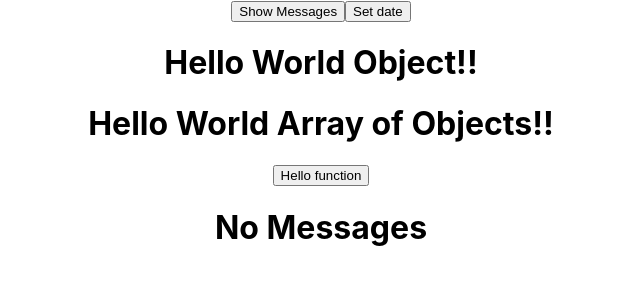
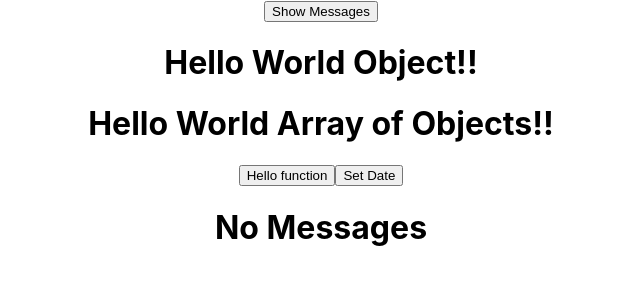
Before and after one commit to nsagias/react-class-and-function, a React (Create React App) app in the folder hybrid-app/: page / in a window 1280 px wide. Shown: the top 300 px of the page, without its empty margins (319-959 px from the left). Built offline with nearby package versions, Linux system fonts and the light colour scheme.

Commit message:
create moment oobject to pass props

```diff
--- a/hybrid-app/src/App.jsx
+++ b/hybrid-app/src/App.jsx
@@ -22,14 +22,12 @@ class App extends React.Component {
     console.log("Handle-Show-Message:",this.state)
   }
 
-
-
-  handleSetDate = () => {
-    const monthNow = moment().format('MMMM');
-    const yearNow  = moment().format('YYYY');
-    const monthAndYearNow = moment().format('YYYYMM');
-    const startOfMonth = moment(monthAndYearNow).startOf('month').format('YYYYMMDD');
-    const endOfMonth = moment(monthAndYearNow).endOf('month').format('YYYYMMDD');
+  handleSetDate = (event, startOfMonth, endOfMonth) => {
+    // const monthNow = moment().format('MMMM');
+    // const yearNow  = moment().format('YYYY');
+    // const monthAndYearNow = moment().format('YYYYMM');
+    // const startOfMonth = moment(monthAndYearNow).startOf('month').format('YYYYMMDD');
+    // const endOfMonth = moment(monthAndYearNow).endOf('month').format('YYYYMMDD');
     this.setState(() => ({ dateFrom: startOfMonth}));
     this.setState(() => ({ dateTo: endOfMonth}));
   }
@@ -45,10 +43,11 @@ class App extends React.Component {
         <button onClick={this.handleShowMessage} type="button">
           Show Messages
         </button>
-        <button onClick={this.handleSetDate} type="button">
+        {/* <button onClick={this.handleSetDate} type="button">
           Set date
-        </button>
+        </button> */}
         <Message
+          setDate={this.handleSetDate}
           isShowMessage={this.state.isShowMessage}
           messageObject={helloWorldObject}
           messageArray={helloWorldArrayOfObject}
--- a/hybrid-app/src/components/Message.jsx
+++ b/hybrid-app/src/components/Message.jsx
@@ -1,8 +1,9 @@
-import React from "react";
+import React, {useState} from "react";
 import moment from "moment";
 
 export default function Message(props) {
-  // console.log(props);
+  console.log(props);
+
   const name = "nick"
 
   const monthNow = moment().format('MMMM');
@@ -17,6 +18,8 @@ export default function Message(props) {
   // endOfMonth ${endOfMonth}`
   // );
 
+  const [date, setDate] = useState({startOfMonth, endOfMonth})
+  // console.log("xxx ",date)
   return (
     <>
       <div>
@@ -27,6 +30,7 @@ export default function Message(props) {
           </>
         ): null}
       <button onClick={() => props.messageFunction(name)}>Hello function</button>
+      <button onClick={(event) => props.setDate(event.preventDefault(),date.startOfMonth, date.endOfMonth )}>Set Date</button>
       </div>
     </>
   );
```
